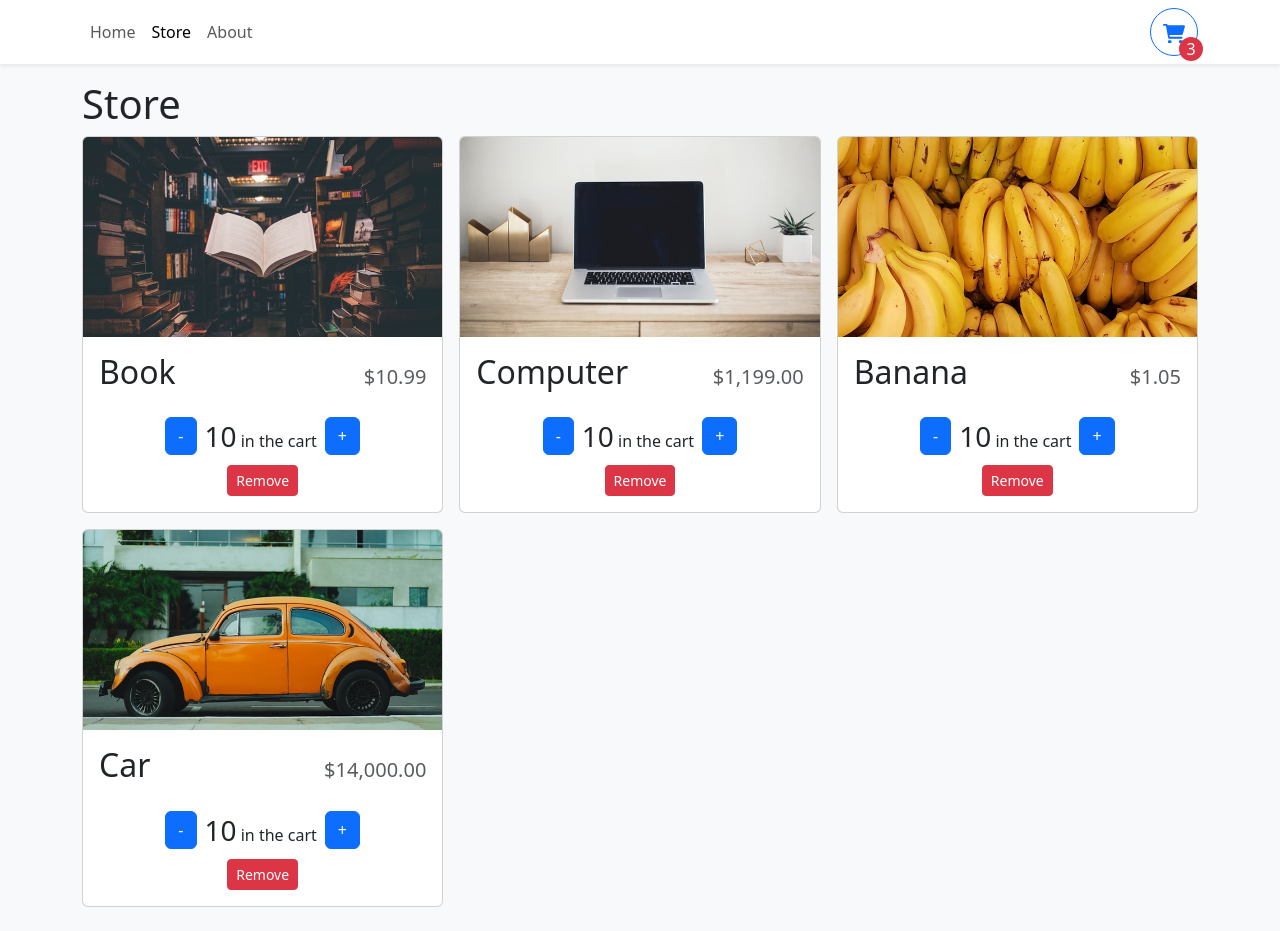
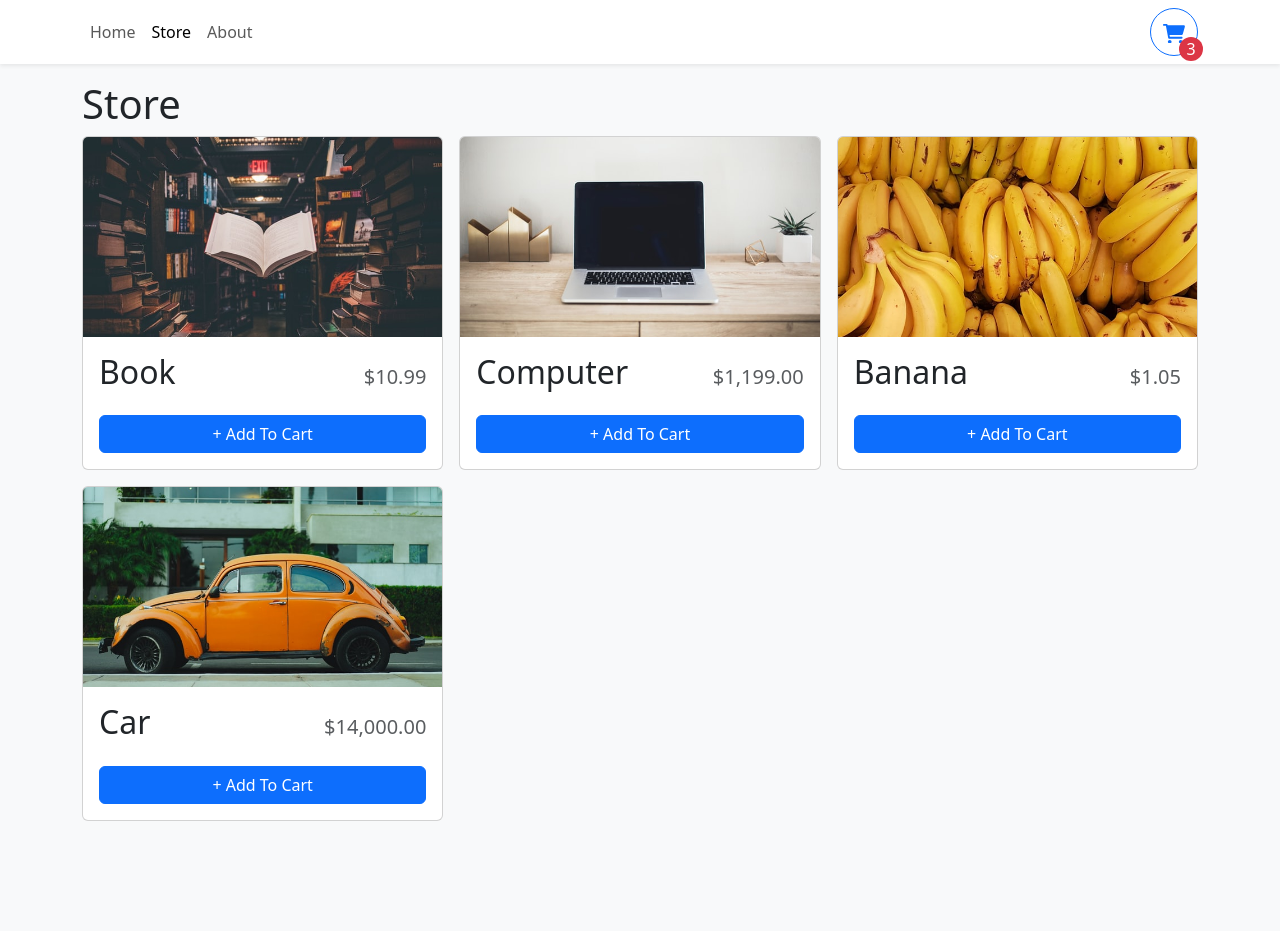
Before and after one commit to Ibraheem-Halasah22/Shopping_Cart_FE, a React (Vite) app: page /store in a window 1280 px wide. After the commit the page ends 845 px from the top, so only its background shows below. Built offline with nearby package versions, Linux system fonts and the light colour scheme.

Commit message:
Basic four operations for the shopping cart context used in the StoreItem component, and tested successfully

```diff
--- a/src/components/StoreItem.tsx
+++ b/src/components/StoreItem.tsx
@@ -1,5 +1,6 @@
 import { Button, Card } from "react-bootstrap";
 import { formatCurrency } from "../utilities/formatCurrency";
+import { useShoppingCart } from "../context/ShoppingCartContext";
 
 type StoreItemProps = {
   id: number;
@@ -8,7 +9,13 @@ type StoreItemProps = {
   imgUrl: string;
 };
 function StoreItem({ id, name, price, imgUrl }: StoreItemProps) {
-  const quantity = 10;
+  const {
+    getItemQuantity,
+    increaseItemQuantityByOne,
+    decreaseItemQuantityByOne,
+    removeItemFromCart,
+  } = useShoppingCart();
+  const quantity = getItemQuantity(id);
   return (
     <Card className="h-100">
       <Card.Img
@@ -24,7 +31,12 @@ function StoreItem({ id, name, price, imgUrl }: StoreItemProps) {
         </Card.Title>
         <div className="mt-auto">
           {quantity === 0 ? (
-            <Button className="w-100">+ Add To Cart</Button>
+            <Button
+              className="w-100"
+              onClick={() => increaseItemQuantityByOne(id)}
+            >
+              + Add To Cart
+            </Button>
           ) : (
             <div
               className="d-flex align-items-center flex-column"
@@ -34,13 +46,17 @@ function StoreItem({ id, name, price, imgUrl }: StoreItemProps) {
                 className="d-flex align-items-center justify-content-center"
                 style={{ gap: ".5rem" }}
               >
-                <Button>-</Button>
+                <Button onClick={() => decreaseItemQuantityByOne(id)}>-</Button>
                 <div>
                   <span className="fs-3">{quantity}</span> in the cart
                 </div>
-                <Button>+</Button>
+                <Button onClick={() => increaseItemQuantityByOne(id)}>+</Button>
               </div>
-              <Button variant="danger" size="sm">
+              <Button
+                variant="danger"
+                size="sm"
+                onClick={() => removeItemFromCart(id)}
+              >
                 Remove
               </Button>
             </div>
--- a/src/context/ShoppingCartContext.tsx
+++ b/src/context/ShoppingCartContext.tsx
@@ -10,7 +10,7 @@ type CartItem = {
 };
 
 type ShoppingCartContext = {
-  getItemQuantity: (id: number) => void;
+  getItemQuantity: (id: number) => number;
   increaseItemQuantityByOne: (id: number) => void;
   decreaseItemQuantityByOne: (id: number) => void;
   removeItemFromCart: (id: number) => void;
```
